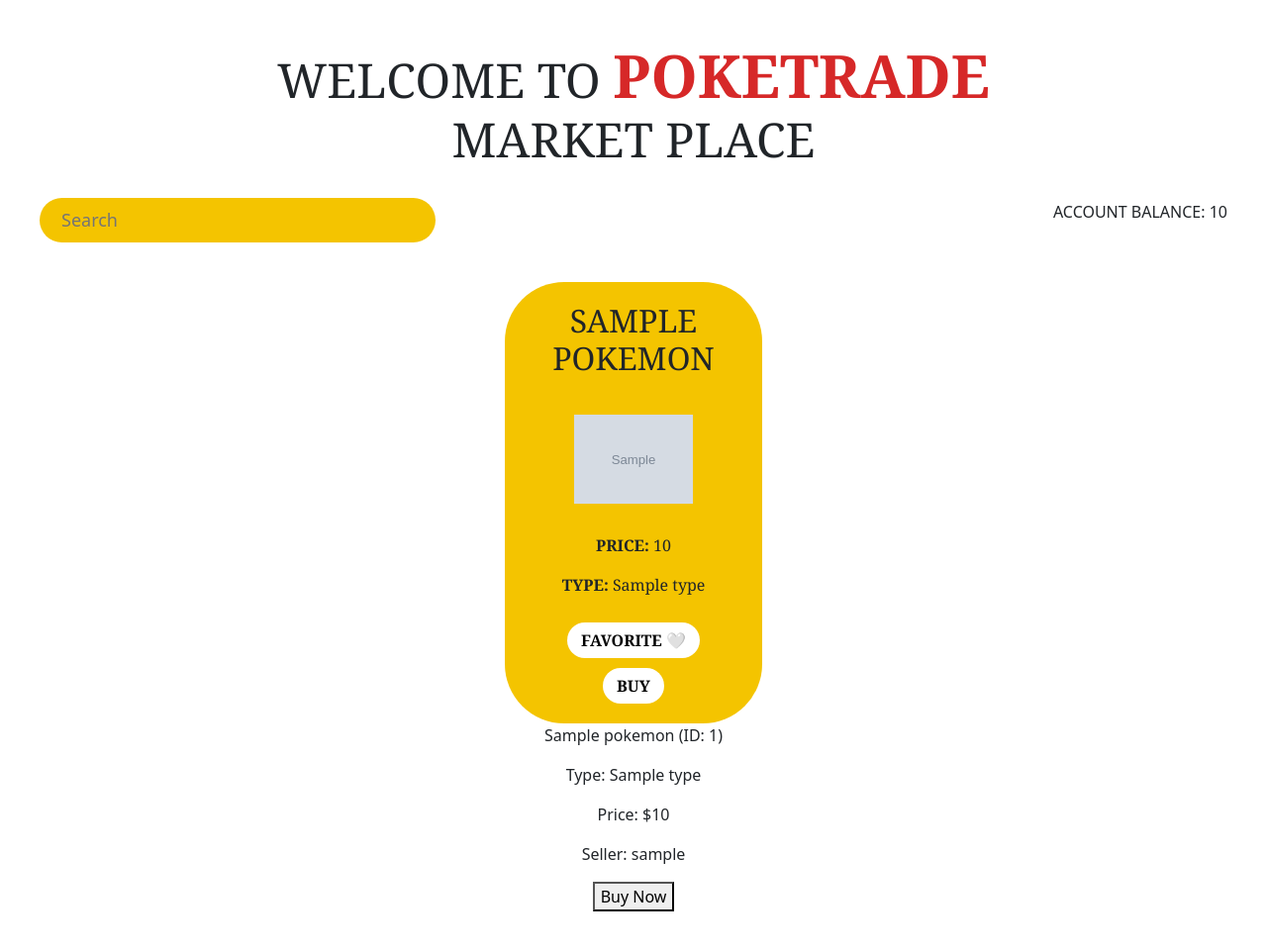
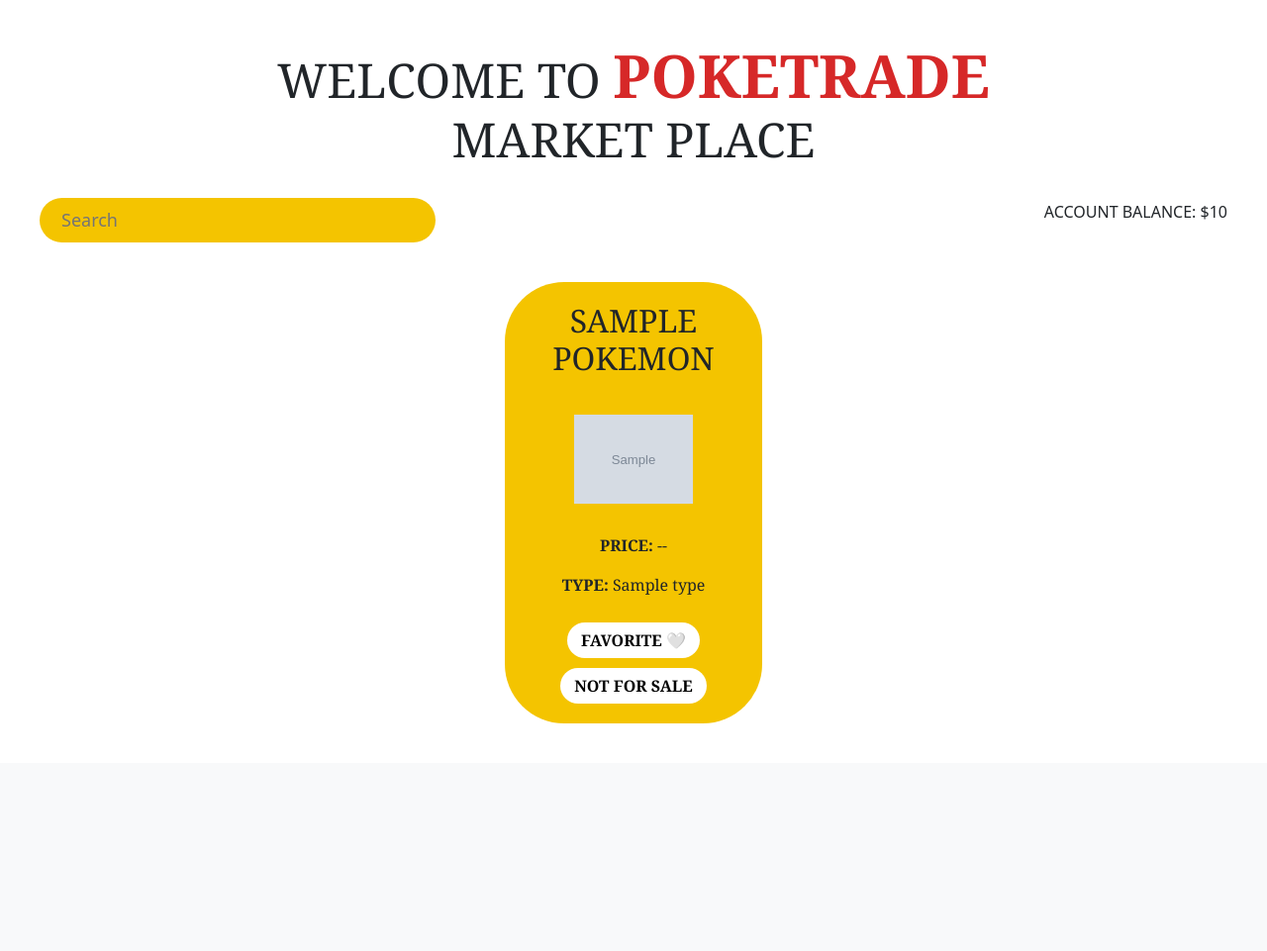
Before and after one commit to laurenaschmidt/project-2, a Django app: template PokeTrade/trading/templates/trading/marketplace.html in a window 1280 px wide. Shown: the part 106-1067 px from the top of the page at 99% size. After the commit the page ends 837 px from the top, so only its background shows below. Run offline with Django 3.2, Linux system fonts and the light colour scheme; the template is opened without the code that fills it: most values are stand-ins (such as "Sample title", 1, 10 or a date in 2020); grey boxes marked "Sample" are stand-in pictures.

Commit message:
marketplace working w money

```diff
--- a/PokeTrade/trading/models.py
+++ b/PokeTrade/trading/models.py
@@ -21,6 +21,7 @@ class UserProfile(models.Model):
     favorite_pokemon = models.ForeignKey(Pokemon, on_delete=models.SET_NULL, null=True, blank=True, related_name='favorited_by')
     collection = models.ManyToManyField(Pokemon, related_name='collected_by', blank=True)
     owned_pokemon = models.ManyToManyField(Pokemon, blank=True)
+    balance = models.DecimalField(max_digits=10, decimal_places=2, default=30.00)
 
     def __str__(self):
         return self.user.username
--- a/PokeTrade/trading/templates/trading/marketplace.html
+++ b/PokeTrade/trading/templates/trading/marketplace.html
@@ -13,7 +13,7 @@
       <input type="text" name="search" placeholder="Search" value="{{ request.GET.search }}">
       <button type="submit"><i class="fas fa-search"></i></button>
     </form>
-    <p class="account-balance">ACCOUNT BALANCE: {{ user_profile.balance }}</p>
+    <p class="account-balance">ACCOUNT BALANCE: ${{ user_profile.balance }}</p>
   </div>
 
   <!-- Pokémon Cards -->
@@ -22,7 +22,20 @@
     <div class="marketplace-card">
       <h2>{{ pokemon.name|upper }}</h2>
       <img src="{{ pokemon.image }}" alt="{{ pokemon.name }}">
-      <p><strong>PRICE:</strong> {{ pokemon.price }}</p>
+      {% block price %}
+    {% if pokemon.id in sale_dict %}
+    {% for sale in sales %}
+      {% if sale.pokemon.id == pokemon.id %}
+      <p><strong>PRICE:</strong> ${{ sale.price }}</p>
+      {% endif %}
+    {% endfor %}
+
+
+    {% else %}
+      <p><strong>PRICE:</strong> --</p>
+    {% endif %}
+  {% endblock %}
+
       <p><strong>TYPE:</strong> {{ pokemon.type }}</p>
 
       <form method="post" action="{% url 'trading:favorite_pokemon' pokemon.id %}">
@@ -38,12 +51,18 @@
 
       <form method="post" action="{% url 'trading:buy_pokemon' pokemon.id %}">
         {% csrf_token %}
-        <button class="buy-btn" type="submit">BUY</button>
-      </form>
+        <button class="buy-btn" type="submit" {% if pokemon.id not in sale_dict %}disabled{% endif %}>
+            {% if pokemon.id in sale_dict %}
+                BUY
+            {% else %}
+                NOT FOR SALE
+            {% endif %}
+        </button>
+    </form>
     </div>
     {% endfor %}
   </div>
-  {% for sale in sales %}
+  <!-- {% for sale in sales %}
   <div class="pokemon-card">
       <p>{{ sale.pokemon.name }} (ID: {{ sale.pokemon.id }})</p>
       <p>Type: {{ sale.pokemon.type }}</p>
@@ -55,7 +74,7 @@
           <button type="submit">Buy Now</button>
       </form>
   </div>
-{% endfor %}
+{% endfor %} -->
 </div>
 
 {% endblock %}
--- a/PokeTrade/trading/templates/trading/profile.html
+++ b/PokeTrade/trading/templates/trading/profile.html
@@ -13,6 +13,11 @@
 
     <h1 class="username">{{ request.user.username|upper }}'S PROFILE</h1>
     <p class="bio"><strong>Bio:</strong> {{ user_profile.bio }}</p>
+
+    <div class="account-balance-section">
+      <h3 class="account-balance-title">Account Balance</h3>
+      <p class="account-balance"><strong>Balance:</strong> ${{ user_profile.balance }}</p>
+    </div>
 
     <!-- FAVORITES -->
     <div class="favorites-section">
```
Also changed, not shown: PokeTrade/trading/views.py (+36 -8 lines), PokeTrade/db.sqlite3, PokeTrade/trading/migrations/0007_remove_trade_status_remove_userprofile_wishlist_and_more.py (added).
